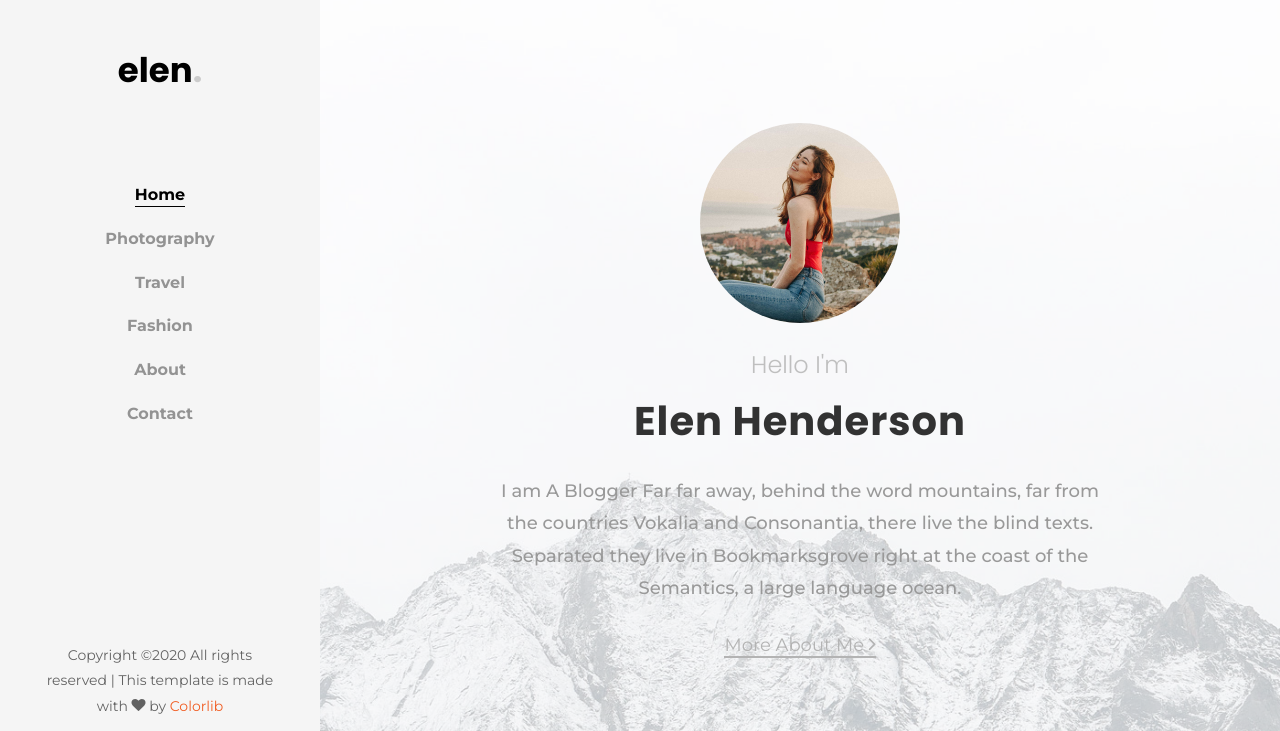
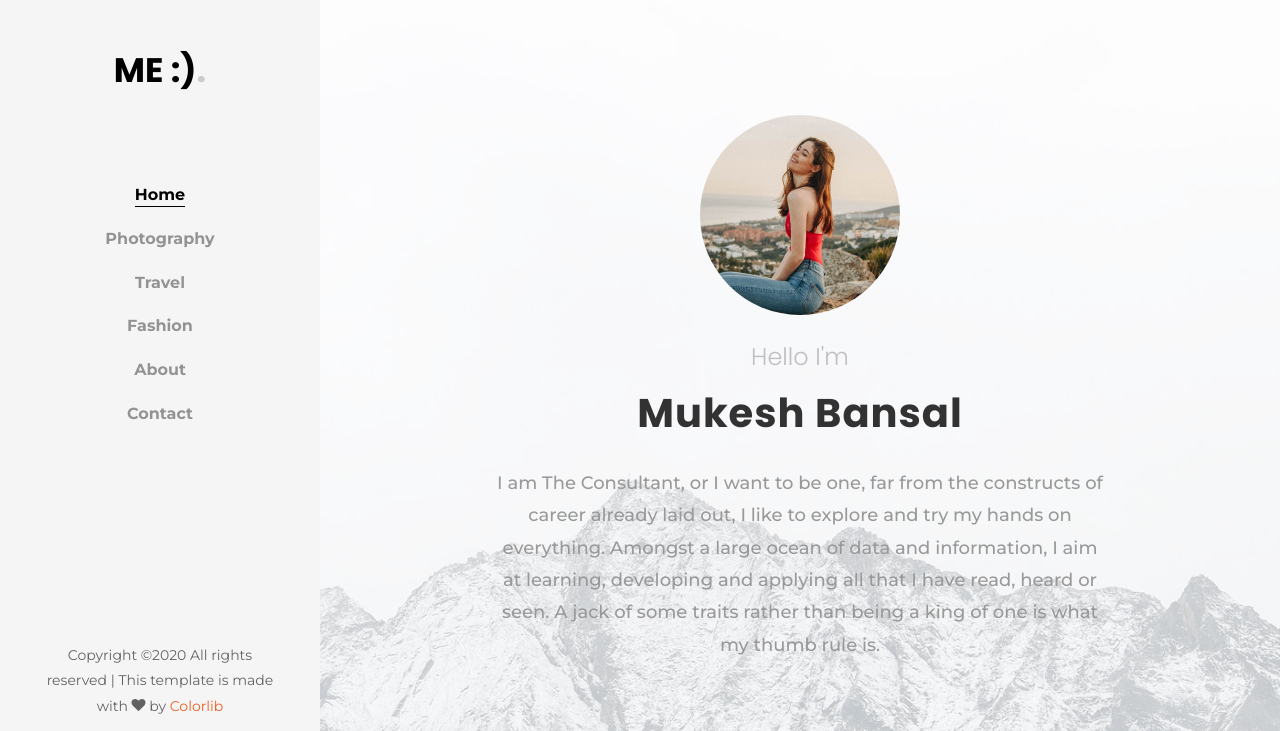
Before and after one commit to themukeshbansal/TheCatalogue, a plain HTML site: page Apply/Portfolio/index.html in a window 1280 px wide. Shown: the top 731 px of the page. Drawn offline with Linux system fonts and the light colour scheme; some packages are replaced by stand-ins of ours; no server answers; files whose address does not match are found by name.

Commit message:
Updating Bio

```diff
--- a/Apply/Portfolio/index.html
+++ b/Apply/Portfolio/index.html
@@ -1,7 +1,7 @@
 <!DOCTYPE html>
 <html lang="en">
   <head>
-    <title>Elen - Free Bootstrap 4 Template by Colorlib</title>
+    <title>Mukesh Bansal : My Book</title>
     <meta charset="utf-8">
     <meta name="viewport" content="width=device-width, initial-scale=1, shrink-to-fit=no">
 
@@ -32,7 +32,7 @@
 	<div id="colorlib-page">
 		<a href="#" class="js-colorlib-nav-toggle colorlib-nav-toggle"><i></i></a>
 		<aside id="colorlib-aside" role="complementary" class="js-fullheight text-center">
-			<h1 id="colorlib-logo"><a href="index.html">elen<span>.</span></a></h1>
+			<h1 id="colorlib-logo"><a href="index.html">ME :)<span>.</span></a></h1>
 			<nav id="colorlib-main-menu" role="navigation">
 				<ul>
 					<li class="colorlib-active"><a href="index.html">Home</a></li>
@@ -63,9 +63,8 @@
 						<div class="img mb-4" style="background-image: url(images/author.jpg);"></div>
 						<div class="desc">
 							<h2 class="subheading">Hello I'm</h2>
-							<h1 class="mb-4">Elen Henderson</h1>
-							<p class="mb-4">I am A Blogger Far far away, behind the word mountains, far from the countries Vokalia and Consonantia, there live the blind texts. Separated they live in Bookmarksgrove right at the coast of the Semantics, a large language ocean.</p>
-							<p><a href="#" class="btn-custom">More About Me <span class="ion-ios-arrow-forward"></span></a></p>
+							<h1 class="mb-4">Mukesh Bansal</h1>
+							<p class="mb-4">I am The Consultant, or I want to be one, far from the constructs of career already laid out, I like to explore and try my hands on everything. Amongst a large ocean of data and information, I aim at learning, developing and applying all that I have read, heard or seen. A jack of some traits rather than being a king of one is what my thumb rule is.</p>
 						</div>
 					</div>
 				</div>
```
